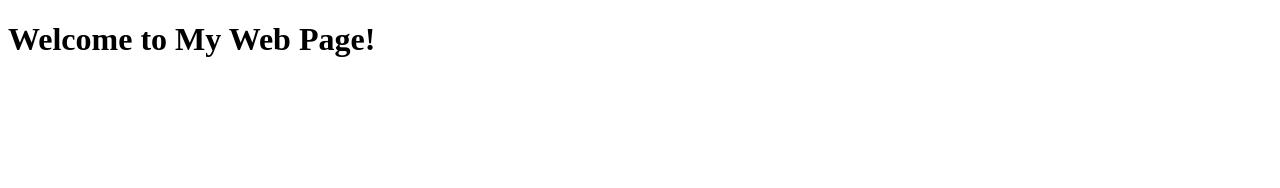
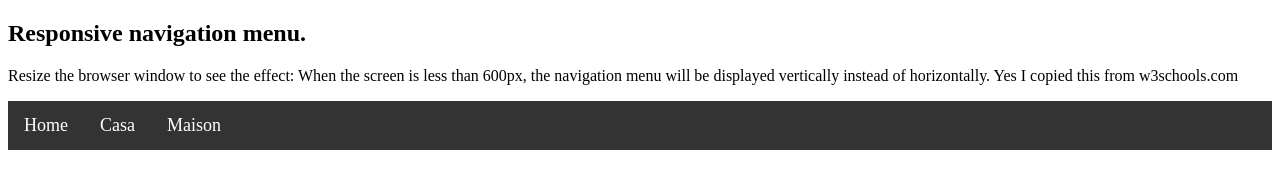
Before and after one commit to mb56fg/project0, a plain HTML site: page index8.html in a window 1280 px wide. Drawn offline with Linux system fonts and the light colour scheme.

Commit message:
enchilada

```diff
--- a/index6.scss
+++ b/index6.scss
@@ -29,3 +29,29 @@
 
 
 }
+
+
+
+/* The navbar container */
+.topnav {
+    overflow: hidden;
+    background-color: #333;
+}
+
+/* Navbar links */
+.topnav a {
+    float: left;
+    display: block;
+    color: white;
+    text-align: center;
+    padding: 14px 16px;
+    text-decoration: none;
+}
+
+/* On screens that are 600px wide or less, make the menu links stack on top of each other instead of next to each other */
+@media screen and (max-width: 600px) {
+    .topnav a {
+        float: none;
+        width: 100%;
+    }
+}
--- a/index8.html
+++ b/index8.html
@@ -2,26 +2,22 @@
 <html>
     <head>
         <title>My Web Page!</title>
-        <meta name="viewport" content="width=device-width, initial-scale=1.0">
-        <style>
-            @media (min-width: 500px)
-            {
-                h1::before
-                {
-                    content: "Welcome to My Web Page!";
-                }
-            }
+        <link rel="stylesheet" href="index6.css" />
+    </head>
 
-            @media (max-width: 499px)
-            {
-                h1::before
-                {
-                    content: "Welcome!";
-                }
-            }
-        </style>
-    </head>
-    <body>
-        <h1></h1>
-    </body>
+
+
+<body>
+
+<h2>Responsive navigation menu.</h2>
+<p>Resize the browser window to see the effect: When the screen is less than 600px,
+the navigation menu will be displayed vertically instead of horizontally. Yes I copied this from w3schools.com</p>
+
+<div class="topnav">
+  <a href = "index5.html"> Home </a>
+  <a href = "index5.html"> Casa </a>
+  <a href = "index5.html"> Maison </a>
+</div>
+
+</body>
 </html>
```
Also changed, not shown: index6.css, 1 other file.
